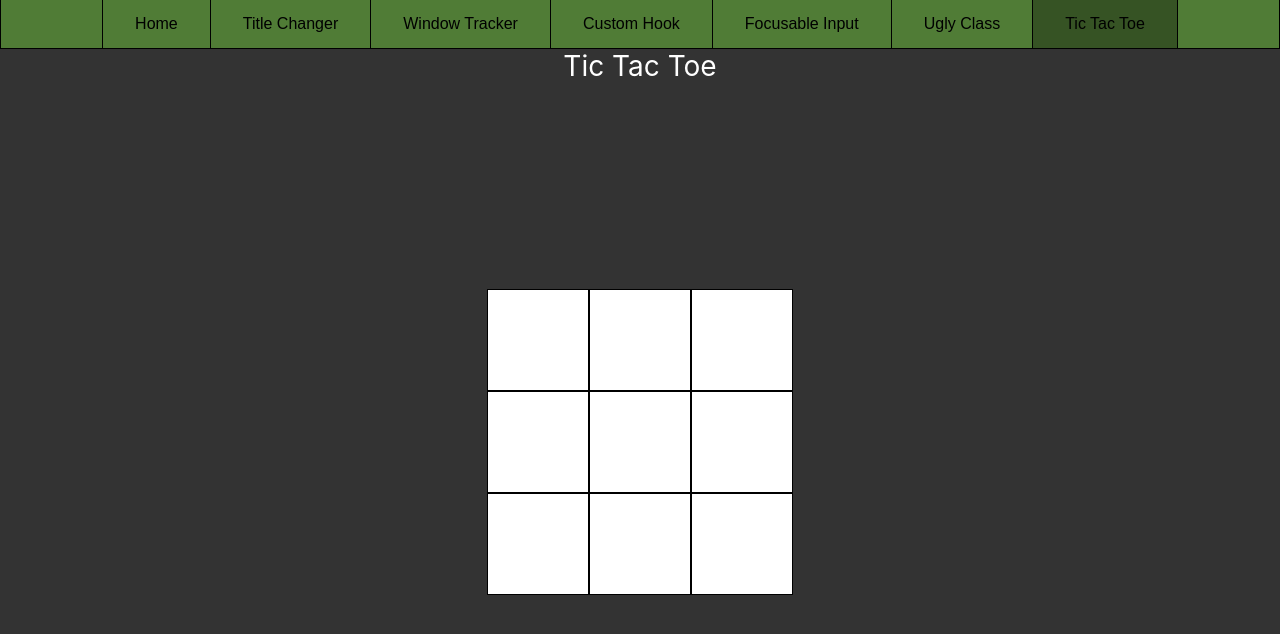
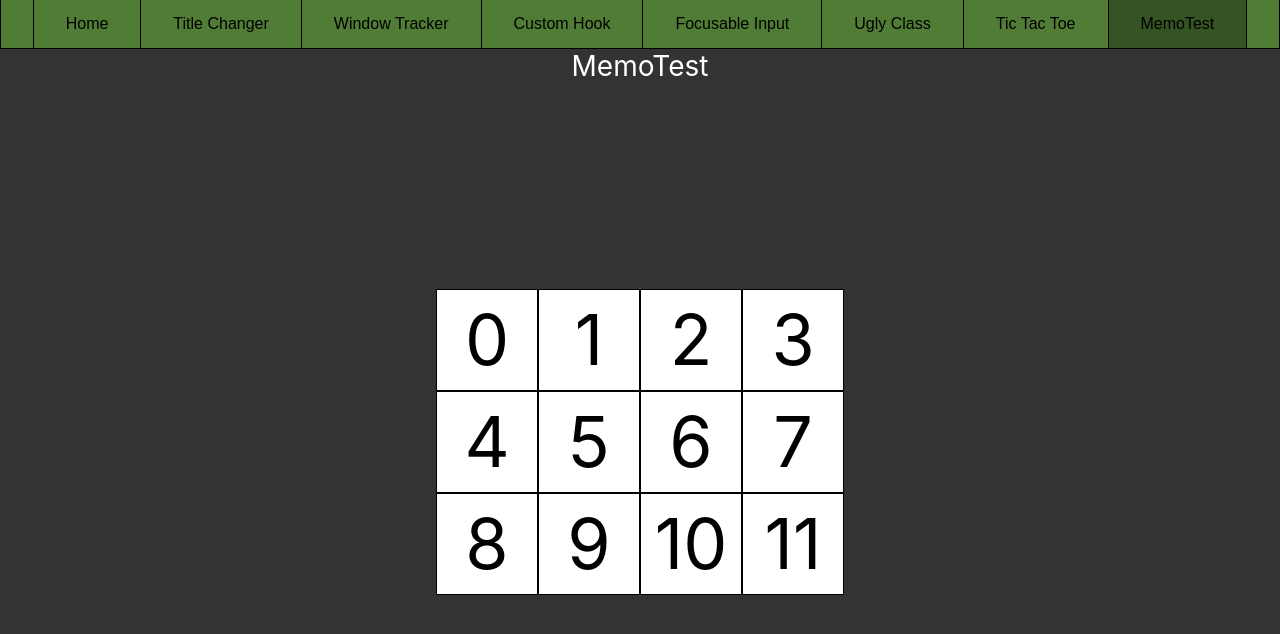
Before and after one commit to JuaniRodriguez/TICTACTOE, a React (Create React App) app: page / in a window 1280 px wide. Shown: the top 634 px of the page. Built offline with nearby package versions, Linux system fonts and the light colour scheme.

Commit message:
Memotest

```diff
--- a/src/components/pages/App.js
+++ b/src/components/pages/App.js
@@ -8,6 +8,7 @@ import FocusableInput from './FocusableInput';
 import UglyClass from './UglyClass';
 import FancyButton from '../small/FancyButton';
 import TicTacToe from './TicTacToe';
+import MemoTest from './Memotest';
 
 const pages = {
   home: {
@@ -38,10 +39,14 @@ const pages = {
     name: 'Tic Tac Toe',
     component: TicTacToe,
   },
+  MemoTest: {
+    name: 'MemoTest',
+    component: MemoTest,
+  }
 };
 
 function App() {
-  const [currentPage, setCurrentPage] = useState('ticTacToe');
+  const [currentPage, setCurrentPage] = useState('MemoTest');
   const CurrentComponent = pages[currentPage].component;
   return (
     <div className="app">
--- /dev/null
+++ b/src/components/pages/MemoTest.css
@@ -0,0 +1,20 @@
+.square {
+    width: 100px;
+    height: 100px;
+  /*  background: white;*/
+    border: 1px solid black;
+    color: black;
+    display: flex;
+    justify-content: center;
+    align-items: center;
+    font-size: 70px;
+  }
+
+
+.memotest {
+  position: relative;
+}
+
+.memotest-row {
+  display: flex;
+}
--- /dev/null
+++ b/src/components/pages/Memotest.js
@@ -0,0 +1,146 @@
+import React, { useState } from 'react';
+import PropTypes from 'prop-types';
+import cx from 'classnames';
+import './MemoTest.css'
+import FancyButton from '../small/FancyButton';
+import { useEffect } from 'react';
+
+
+const Square = ({number,styles,onClick}) => {
+    return (
+      <div onClick={onClick} className="square" style={styles}  >
+            {number}
+      </div>
+
+    );
+  };
+//el style de ahi arriba deberia ser un condicional, es que me cambie el fondo dependiendo de lo que suceda
+//deberia crear un state que lo que haga es que guarde los valores que van ganando, y cuando se complete, analizar el state.
+//deberia crear un array que me guarde los colores random que se asignan, y ponerselos a cada uno de los square.
+
+function MemoTest() {
+
+  const [colorsState,setColorsState]=useState([]) //state que guarde los colores iniciales
+  const [gameState,setGameState]=useState([]) // uno que vaya guardando los pares de colores
+  const [gameEnded,setGameEnded]=useState(false) //uno para indicar cuando termina el juego
+  const [matchState,setMatchState]=useState([]) // uno para ir comparando los colores
+
+  if(colorsState.length===0) {
+
+  const colors=["red","red","blue","blue","green","green","yellow","yellow","orange","orange","black","black"]
+  const results=[];
+  //el numero que sale random, asignarlo al nuevo array, y eliminarlo de colores con splice, y al haber uno menos en colores, hacer i-- un for para el i=11
+  for(let i=11;i>0;i--) {
+
+      const random=Math.floor(Math.random()*(i-1+1)+1)
+      results.push(colors[random])
+      colors.splice(random,1)//elimino desde el indice random, 1 elemento
+      if(colors.length===1) {
+          results.push(colors[0])
+      }
+      //este if lo pongo porque me quedaba colgando 1 elemento final en colors, entonces digo que cuando colors=1, agregue ese color a results.
+   }
+     setColorsState(results)
+
+  }
+
+
+//}
+//    return results
+//lo que hice ahi fue que me agregue a results un color random, luego a colores con splice le saque ese color random. Entonces ahora el random de colores se ejecutara entre 10 indices y entre 11(arrancando desde cero), para eso esta el for, para ir restando 1 elemento.
+//console.log(results)
+
+//ahora deberia asignar results a cada square.
+
+
+
+//funcion para asignar los colores a cada square;
+
+const winColor= {
+    backgroundColor: "grey"
+}
+const defaultColor= {
+  backgroundColor: "white"
+}
+
+function setColor(color) {
+     return  (gameState.includes(color) ?  winColor : defaultColor)
+}
+
+
+  function handleClick(e,color) {
+
+      e.target.style.backgroundColor=color
+      //e.target.style.pointerEvents="none"
+      setMatchState(prevState=>[...prevState,color])
+
+  }
+  //tengo que poner que si el color es diferente de white(que significa que esta clickeado) o bien que si esta gris, no se pueda seleccionar.
+
+  if(matchState.length==2) {
+    if(matchState[0]===matchState[1]) {
+        setGameState(prevState=>[...prevState,matchState[0],matchState[1]])
+        for(let i=0;i<matchState.length;i++) {
+            setColor(i)
+        }
+
+        setMatchState([])
+    } else {
+        setMatchState([])
+    }
+  }
+
+
+
+  //function setColor(color) {
+  // return  (gameState.includes(color) ?  winColor : defaultColor)
+  //   /* if(gameState.includes(color)) {
+  //        return winColors
+  //    } else {
+  //        return
+  //    }*/
+  //}
+
+
+    return {colorsState,handleClick,matchState,gameState,setColor}
+}
+
+//puedo armar una funcion que
+
+const playMemoTest=() => {
+    const {colorsState,handleClick,matchState,gameState,setColor}=MemoTest()
+
+
+
+return (
+    //onClick={handleClick} styles={{backgroundColor: isActive && results[0]}}
+    //onClick={e=>e.target.style.backgroundColor=results[1]}
+    /*styles={gameState.includes(colorsState[0])&&{backgroundColor:"grey"}}*/
+    <div className='memotest'>
+        <div className='memotest-row'>
+            <Square  number={0} onClick={(e)=>handleClick(e,colorsState[0])} styles={setColor(colorsState[0])}/>
+            <Square  number={1} onClick={(e)=>handleClick(e,colorsState[1])} styles={setColor(colorsState[1])}/>
+            <Square  number={2} onClick={(e)=>handleClick(e,colorsState[2])} styles={setColor(colorsState[2])}/>
+            <Square  number={3} onClick={(e)=>handleClick(e,colorsState[3])} styles={setColor(colorsState[3])}/>
+        </div>
+        <div className='memotest-row'>
+            <Square  number={4} onClick={(e)=>handleClick(e,colorsState[4])} styles={setColor(colorsState[4])}/>
+            <Square  number={5} onClick={(e)=>handleClick(e,colorsState[5])} styles={setColor(colorsState[5])}/>
+            <Square  number={6} onClick={(e)=>handleClick(e,colorsState[6])} styles={setColor(colorsState[6])}/>
+            <Square  number={7} onClick={(e)=>handleClick(e,colorsState[7])} styles={setColor(colorsState[7])}/>
+        </div>
+        <div className='memotest-row'>
+            <Square  number={8} onClick={(e)=>handleClick(e,colorsState[8])}  styles={setColor(colorsState[8])}/>
+            <Square  number={9} onClick={(e)=>handleClick(e,colorsState[9])}  styles={setColor(colorsState[9])}/>
+            <Square  number={10} onClick={(e)=>handleClick(e,colorsState[10])} styles={setColor(colorsState[10])}/>
+            <Square  number={11} onClick={(e)=>handleClick(e,colorsState[11])} styles={setColor(colorsState[11])}/>
+        </div>
+
+    </div>
+
+)
+
+}
+
+
+export default playMemoTest;
```
